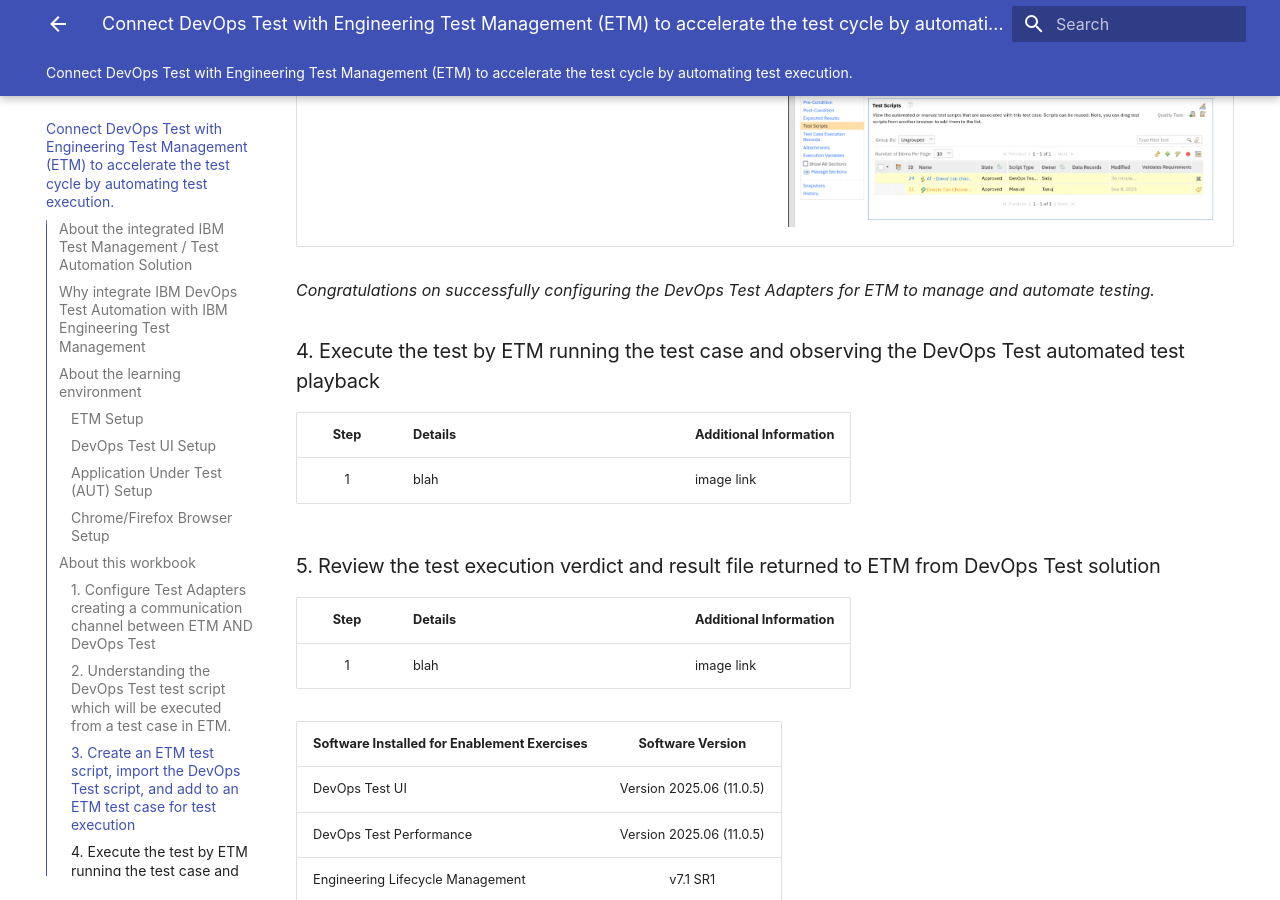
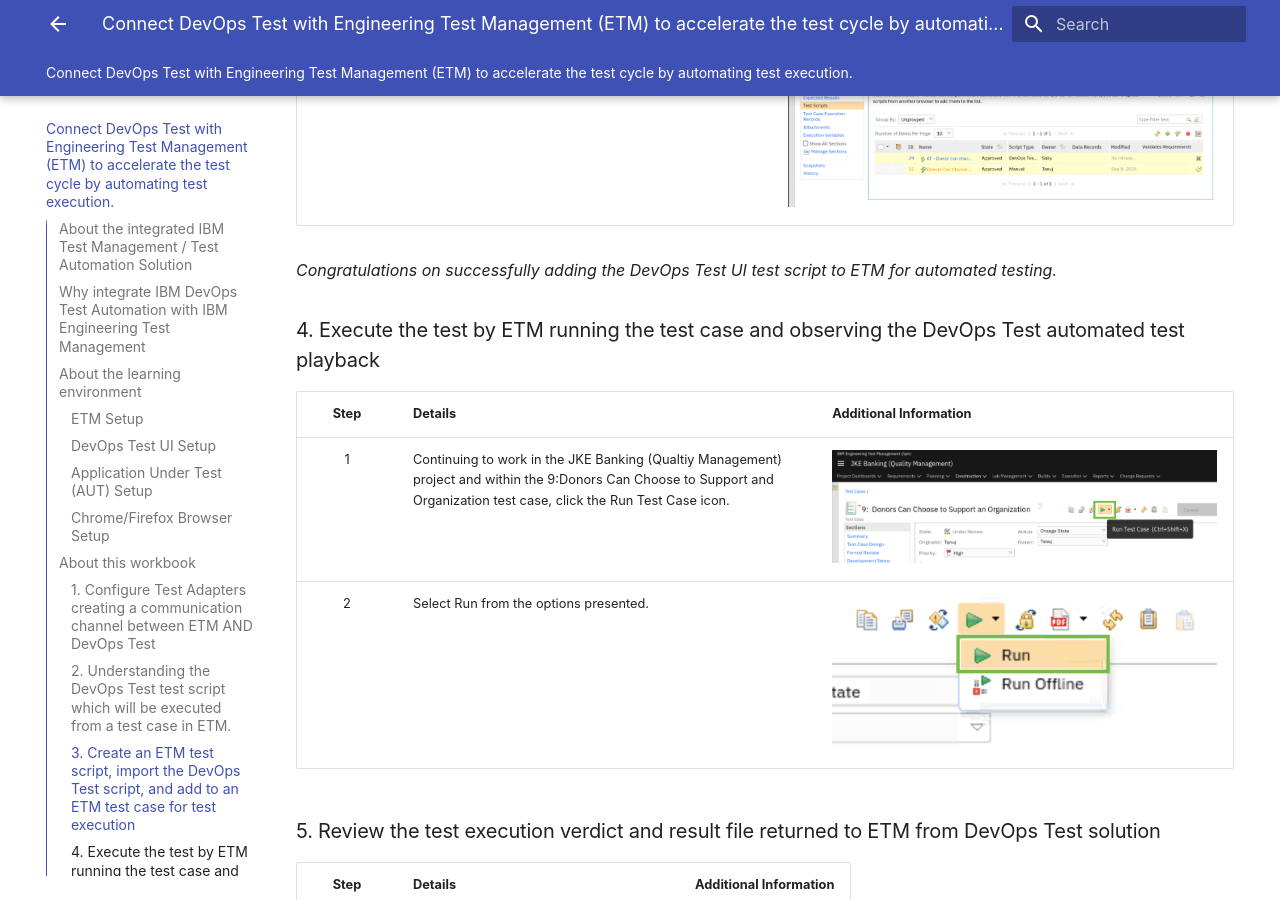
Before and after one commit to DevOpsAutomationLabs/Test_ELM, an MkDocs documentation site: the page built from docs/index.md, in a window 1280 px wide and 900 px high, scrolled down 19666 px. Built offline with MkDocs 1.6.1 and Material for MkDocs 9.7.7, drawn with Linux system fonts in a browser that asks for light colours.

Commit message:
Section 4

```diff
--- a/docs/index.md
+++ b/docs/index.md
@@ -175,7 +175,7 @@
 |:-------------:|:------------- |:------------- |
 | 1 | Working in the JKE Banking (Quality Management) project in ETM, click **Construction** and Browse **Test Cases**. | <img src="media/t1_46.png" alt="t1_46" style="width:100%; height:auto;"> |
 | 2 | Open Test Case 9:Donors Can Choose to Support an Organization | <img src="media/t1_47.png" alt="t1_47" style="width:100%; height:auto;"> |
-| **NOTE:** | Remember when reviewing the automated test script steps in DevOps Test UI:</br></br>1. United Way was chosen by the user as the donation recipient.</br>2. The test script playback was in a Chrome browser. |  |
+| **NOTE:** | Remember when reviewing the automated test script steps in DevOps Test UI:</br>1. United Way was chosen by the user as the donation recipient.</br>2. The test script playback was in a Chrome browser. |  |
 | 3 | Working in the Test Case Execution Records view of the Test Case, add a new Test Case Execution Record by clicking the Generate New Test Case Execution Record icon. | <img src="media/t1_48.png" alt="t1_48" style="width:100%; height:auto;"> |
 | 4 | From the list of available Test Environments, select **Chrome_DB2_Tomcat...** and click **Next**. | <img src="media/t1_49.png" alt="t1_49" style="width:100%; height:auto;"> |
 | **NOTE:** | For the purpose of this exercise, you will just reuse an existing environment. However, know that you could Generate a Test Environment as well. |  |
@@ -186,13 +186,14 @@
 | 9 | Select the existing Manual test script and Remove. | <img src="media/t1_54.png" alt="t1_54" style="width:100%; height:auto;"> |
 | 10 | **Save** the Test Case changes. | <img src="media/t1_55.png" alt="t1_55" style="width:100%; height:auto;"> |
 
-*Congratulations on successfully configuring the DevOps Test Adapters for ETM to manage and automate testing.*
+*Congratulations on successfully adding the DevOps Test UI test script to ETM for automated testing.*
 
 ### 4. Execute the test by ETM running the test case and observing the DevOps Test automated test playback ###
 
 | **Step** | <div style="width:250px">**Details**</div>  | **Additional Information** |
 |:-------------:|:------------- |:------------- |
-| 1 | blah | image link |
+| 1 | Continuing to work in the JKE Banking (Qualtiy Management) project and within the 9:Donors Can Choose to Support and Organization test case, click the Run Test Case icon. | <img src="media/t1_56.png" alt="t1_56" style="width:100%; height:auto;"> |
+| 2 | Select Run from the options presented. | <img src="media/t1_57.png" alt="t1_57" style="width:100%; height:auto;"> |
 
 ### 5. Review the test execution verdict and result file returned to ETM from DevOps Test solution ###
 
```
Also changed, not shown: docs/media/t1_56.png (added), docs/media/t1_57.png (added), docs/media/t1_58.png (added), docs/media/t1_59.png (added).
